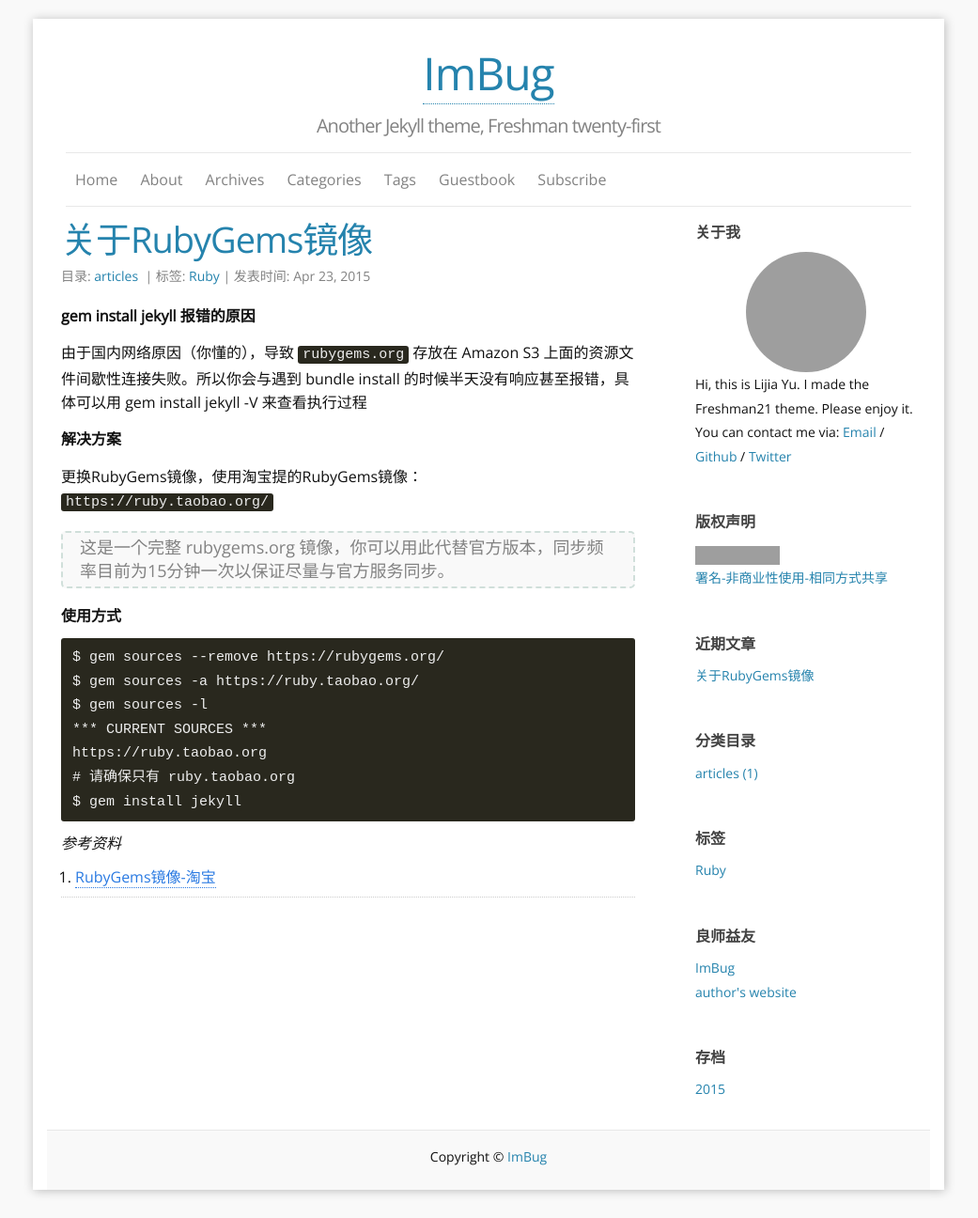
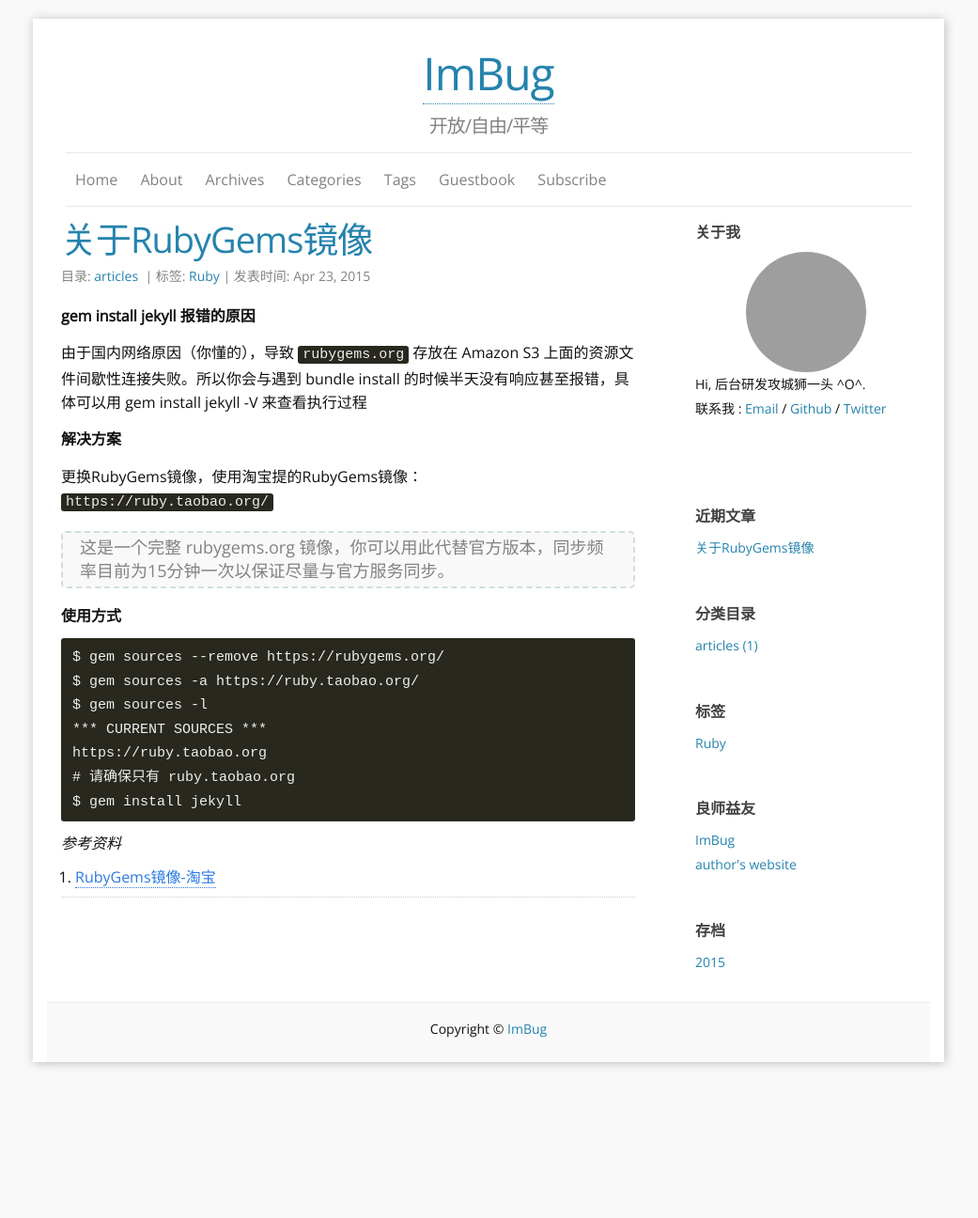
Before and after one commit to shanshouchen/blog, a Jekyll site: the page built from index.html, in a window 1280 px wide. Shown: the whole page at 94% size, without its empty margins (120-1161 px from the left). Built offline with Jekyll 4.4.1, drawn with Linux system fonts in a browser that asks for light colours; the list of posts is cut into pages by our own code; after the commit the page ends 1160 px from its top, so only the background shows below that; grey boxes are pictures that could not be loaded.

Commit message:
more change

```diff
--- a/_config.yml
+++ b/_config.yml
@@ -1,6 +1,6 @@
 ### Site info:
 title: ImBug
-tagline: Another Jekyll theme, Freshman twenty-first
+tagline: 开放/自由/平等
 author: shanshouchen
 email: shanshouchen@gmail.com
 description: "Shanshouchen's blog" # You can edit this line in _config.yml. It will appear in your document head meta and in your feed.xml site description
@@ -10,11 +10,11 @@ url: "http://yulijia.net/freshman21" # the base hostname & protocol for your sit
 locale: cn_ZH
 
 ### Personal info and site tools info:
-twitter_username: shanshouchen
+twitter_username: #you twitter name
 github_username:  shanshouchen
 disqus_shortname: ImBug #from disqus.com
 favicon:     "/images/favicon.ico"
-aboutme: Hi, this is Lijia Yu. I made the Freshman21 theme. Please enjoy it. # these are shown on aboutme-sidebar.
+aboutme: Hi, 后台研发攻城狮一头 ^O^. # these are shown on aboutme-sidebar.
 aboutme_photo: https://i.imgur.com/Mdc4szJl.jpg # your photo.
 
 
--- a/_includes/Aboutme.html
+++ b/_includes/Aboutme.html
@@ -6,18 +6,16 @@
 
   {% if site.ShowContactInfo == "True" %}
 
-  You can contact me via:
-
+    联系我 :
     {% if site.email != empty %}
-  <a href="mailto:{{site.email}}" title="mailto: {{site.email}}">Email</a> /
+    <a href="mailto:{{site.email}}" target="_blank" title="mailto: {{site.email}}">Email</a> /
     {% endif %}
     {% if site.github_username != empty %}
-  <a href="https://github.com/{{site.github_username}}" title="GithubID: {{site.github_username}}">Github</a> /
+    <a href="https://github.com/{{site.github_username}}" target="_blank" title="GithubID: {{site.github_username}}">Github</a> /
     {% endif %}
     {% if site.twitter_username != empty %}
-  <a href="https://twitter.com/{{site.twitter_username}}" title="TwitterID: {{site.twitter_username}}">Twitter</a>
+    <a href="https://twitter.com/{{site.twitter_username}}" target="_blank" title="TwitterID: {{site.twitter_username}}">Twitter</a>
     {% endif %}
-
   {% endif %}
 
 </div>
--- a/_includes/Copyright_Notice.html
+++ b/_includes/Copyright_Notice.html
@@ -1,5 +1,7 @@
-<div class="sidebar-module"> <!-- sidebar-module-inset">-->
-  <h4>{{ site.locales[site.default_locale].Copyright_Notice }}</h4>
+
+<!-- sidebar-module-inset">-->
+<div class="sidebar-module">
+  <!-- <h4>{{ site.locales[site.default_locale].Copyright_Notice }}</h4>
 
   {% if site.default_locale == "cn" %}
 
@@ -17,6 +19,6 @@
   <br />
   <a href="http://creativecommons.org/licenses/by-nc-sa/3.0/">Attribution-NonCommercial-ShareAlike</a>
 
-  {% endif %}
+  {% endif %} -->
 
 </div>
--- a/_includes/header.html
+++ b/_includes/header.html
@@ -15,9 +15,9 @@
       </a>
       <div class="trigger">
         {% for page in site.pages %}
-        {% if page.title %}
-        <a class="page-link" href="{{ page.url | prepend: site.baseurl }}">{{ page.title }}</a>
-        {% endif %}
+          {% if page.title %}
+          <a class="page-link" href="{{ page.url | prepend: site.baseurl }}">{{ page.title }}</a>
+          {% endif %}
         {% endfor %}
       </div>
     </nav>
```
Lines whose indentation alone changed are shown as unchanged.
